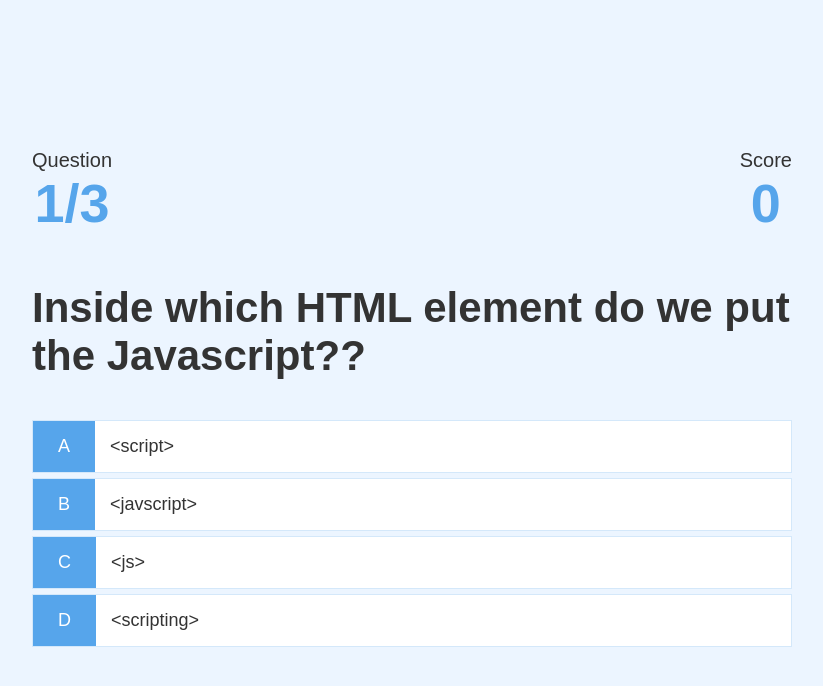
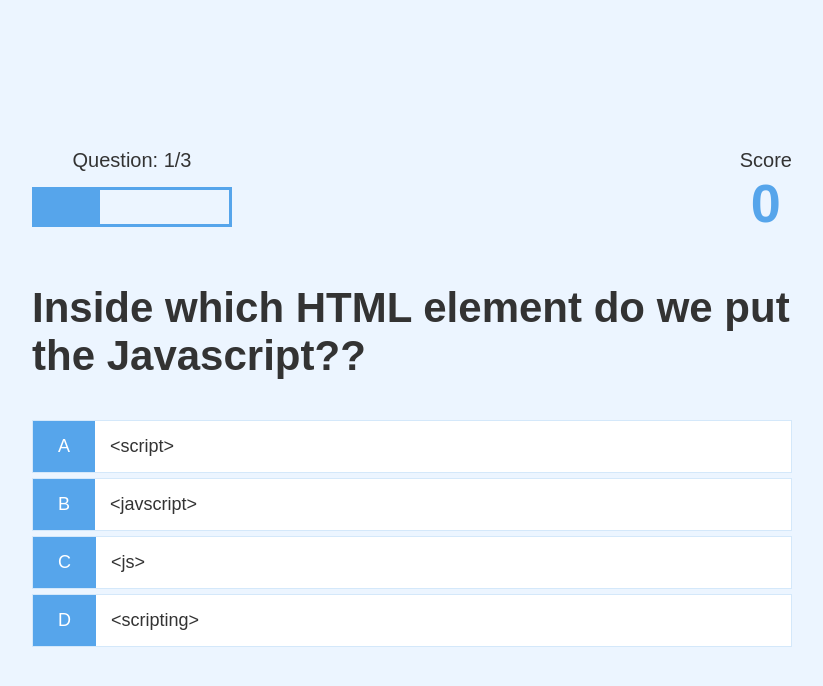
Before and after one commit to fajar13k/vanilla-quiz-app, a plain HTML site: page game.html in a window 1280 px wide. Shown: the whole page, without its empty margins (228-1051 px from the left). Drawn offline with Linux system fonts and the light colour scheme.

Commit message:
Add asynchronous progress bar

```diff
--- a/game.css
+++ b/game.css
@@ -48,3 +48,18 @@
 .hud-main-text {
   text-align: center;
 }
+
+/* Progress Bar */
+
+#progress-bar {
+  width: 20rem;
+  height: 4rem;
+  border: 0.3rem solid #56A5EB;
+  margin-top: 1.5rem;
+}
+
+#progress-bar-full {
+  height: 3.4rem;
+  background-color: #56A5EB;
+  width: 0%;
+}
--- a/game.html
+++ b/game.html
@@ -13,8 +13,10 @@
     <div id="game" class="justify-center flex-column">
       <div id="hud">
         <div id="hud-item">
-          <p class="hud-prefix">Question</p>
-          <h1 class="hud-main-text" id="questionCounter"></h1>
+          <p id="progressText" class="hud-prefix">Question</p>
+          <div id="progress-bar">
+            <div id="progress-bar-full"></div>
+          </div>
         </div>
         <div id="hud-item">
           <p class="hud-prefix">Score</p>
--- a/game.js
+++ b/game.js
@@ -1,7 +1,8 @@
 const question = document.getElementById('question');
 const choices = Array.from(document.getElementsByClassName('choice-text'));
-const questionCounterText = document.getElementById('questionCounter');
+const progressText = document.getElementById('progressText');
 const scoreText = document.getElementById('score');
+const progressBarFull = document.getElementById('progress-bar-full');
 
 let currentQuestion = {};
 let acceptingAnswers = false;
@@ -58,7 +59,10 @@
   // Each new question, the available question gets up
   // And after that update the innerText
   questionCounter++;
-  questionCounterText.innerText = `${questionCounter}/${MAX_QUESTIONS}`;
+  progressText.innerText = `Question: ${questionCounter}/${MAX_QUESTIONS}`;
+
+  // Update Progress Bar
+  progressBarFull.style.width = `${(questionCounter/MAX_QUESTIONS) * 100}%`;
 
   const questionIndex = Math.floor(Math.random() * availableQuestions.length);
   currentQuestion = availableQuestions[questionIndex];
```
